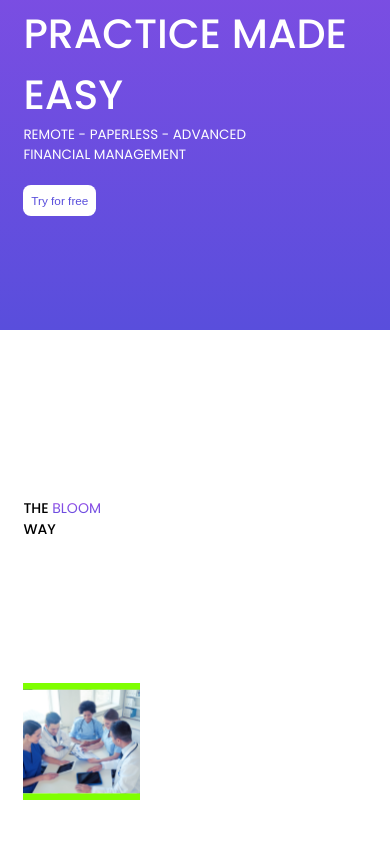
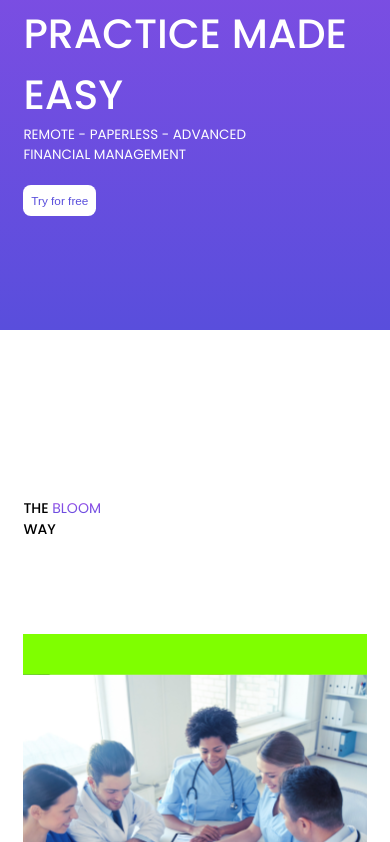
Before and after one commit to Lovethrech/BLOOM-Chel, a Vue app: page / in a window 390 px wide. Shown: the part 430-1272 px from the top of the page. Built offline with nearby package versions, Linux system fonts and the light colour scheme; some icons are missing.

Commit message:
...working on home-about section component.

```diff
--- a/src/components/home/about/HomeAboutImg.vue
+++ b/src/components/home/about/HomeAboutImg.vue
@@ -15,6 +15,9 @@
 }
 
 @media screen and (max-width:900px) {
-
+    .home-about-img-main-ctn{
+        width:100%;
+        height:100%;
+    }
 }
 </style>
```
